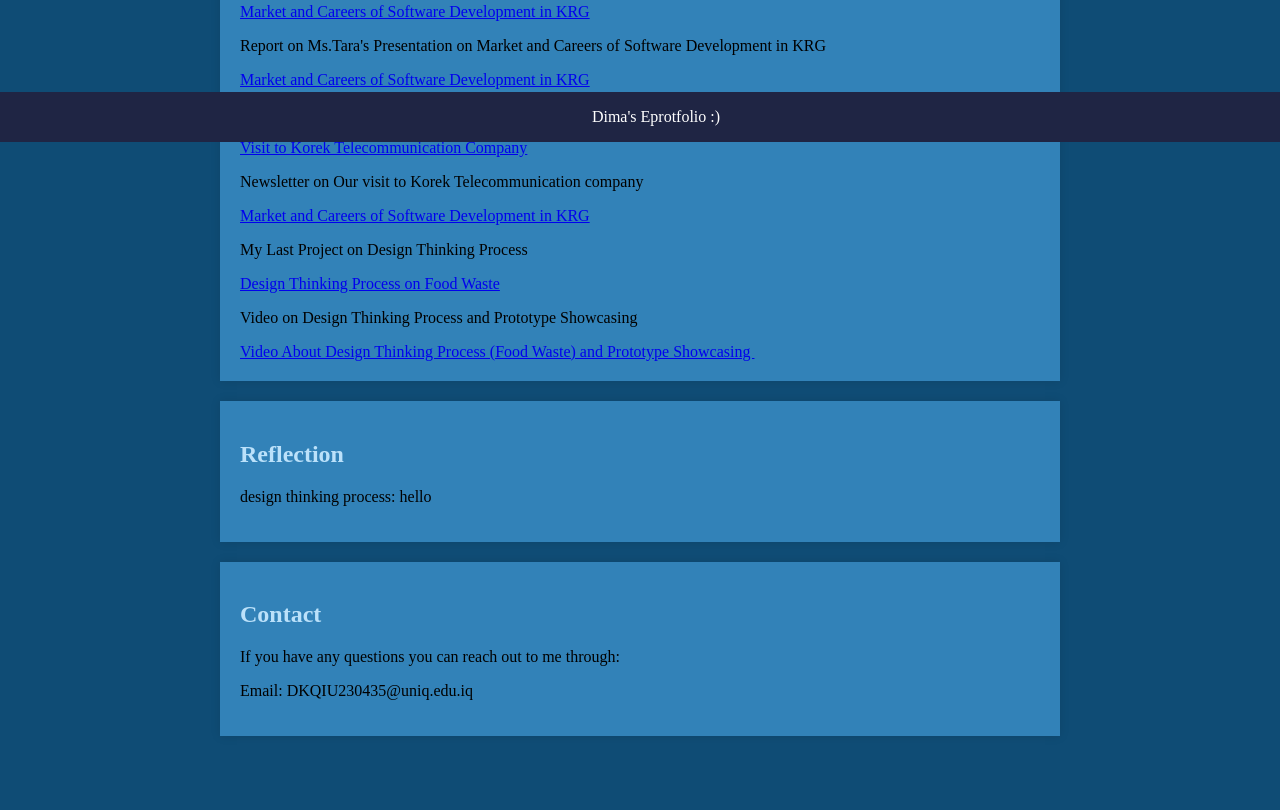
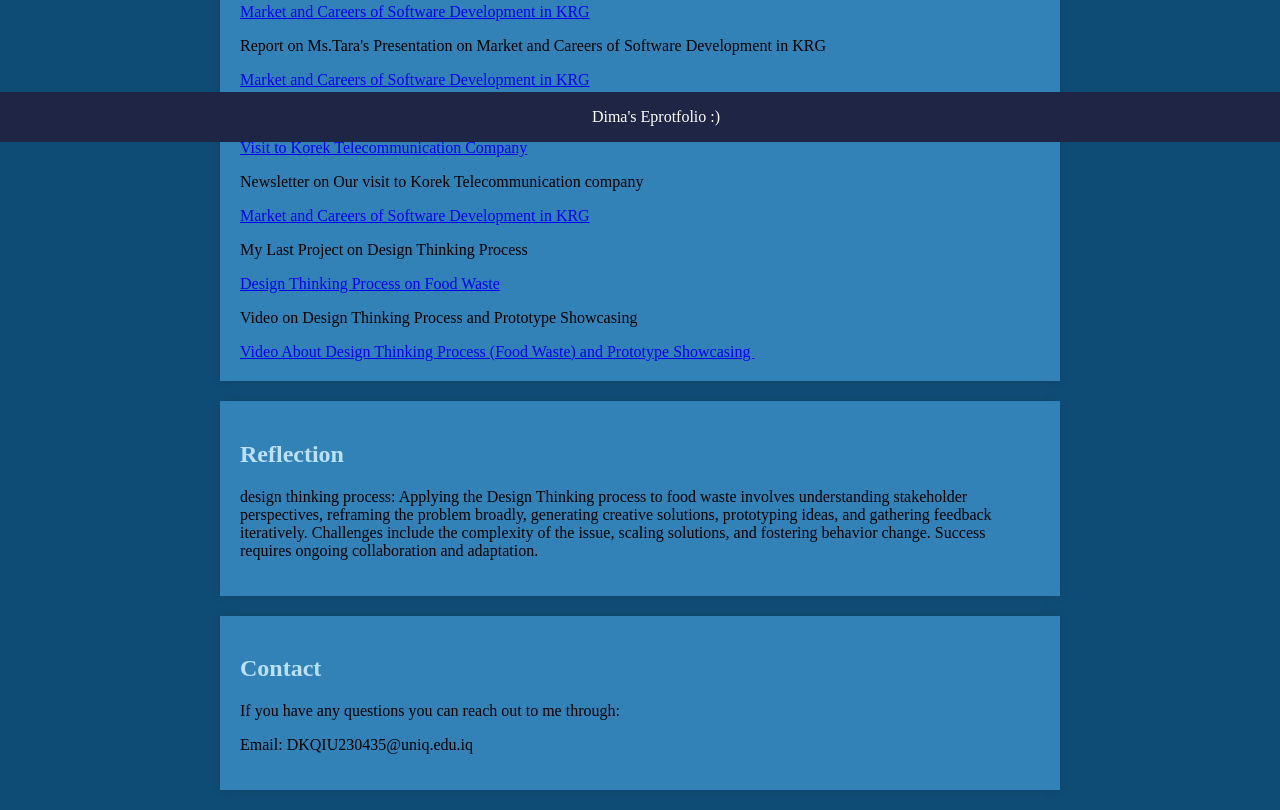
Before and after one commit to Dema0Kawa/Dema0Kawa.github.io, a plain HTML site: page index.html in a window 1280 px wide. Shown: the part 658-1468 px from the top of the page. Before the commit the page ends 1414 px from the top, so only its background shows below. Drawn offline with Linux system fonts and the light colour scheme.

Commit message:
Update index.html

```diff
--- a/index.html
+++ b/index.html
@@ -98,7 +98,15 @@
 
     <h2> Reflection </h2>
 
-    <p> design thinking process: hello </p>
+    <p> design thinking process:
+Applying the Design Thinking process to food waste involves understanding stakeholder perspectives, reframing the problem broadly, generating creative solutions, prototyping ideas, and gathering feedback iteratively. Challenges include the complexity of the issue, scaling solutions, and fostering behavior change. Success requires ongoing collaboration and adaptation.
+
+
+
+
+
+
+ </p>
 
    </section>
 
```
